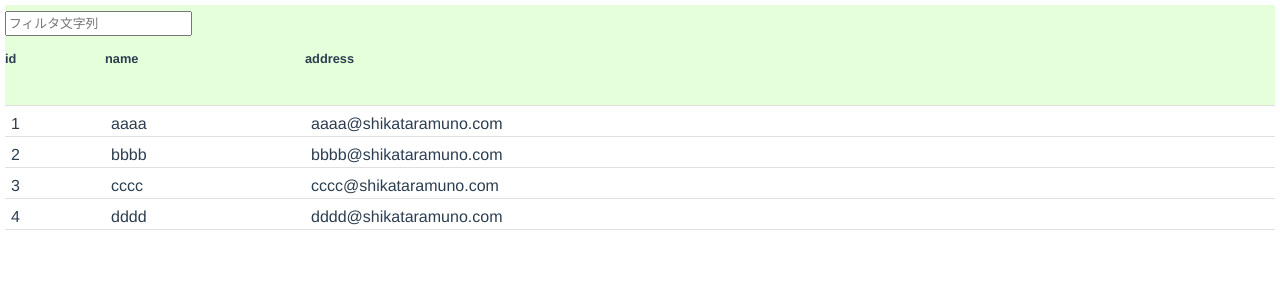
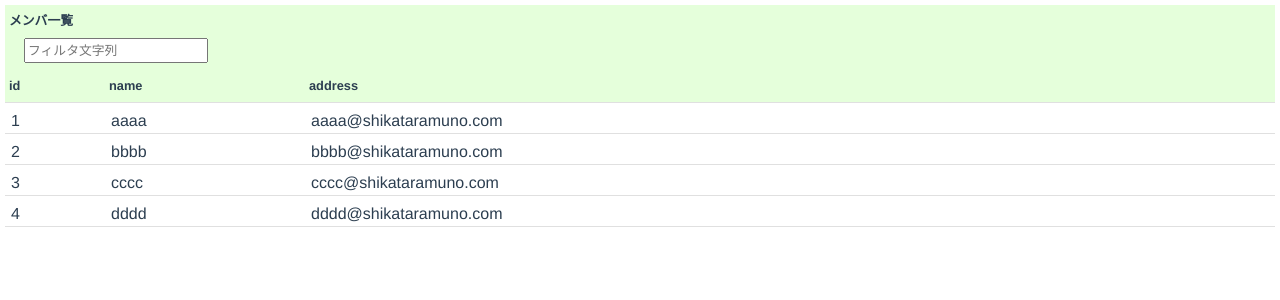
Before and after one commit to Shikataramuno/ResponsiveScrollableGrid, a Vue app: page / in a window 1280 px wide. Shown: the top 300 px of the page. Built offline with nearby package versions, Linux system fonts and the light colour scheme.

Commit message:
ソートのcomputed 処理を修正

```diff
--- a/src/components/ResponsiveScrollableGrid.vue
+++ b/src/components/ResponsiveScrollableGrid.vue
@@ -2,6 +2,9 @@
   <div class="container-fluid">
     <!-- #### Desktop用 #### -->
     <div class="desktop table-row header">
+      <b-row>
+        <label class="title" >メンバ一覧 </label>
+      </b-row>
       <b-row class='query-box'>
         <b-col cols="2">
           <form id="search">
@@ -12,7 +15,7 @@
         </b-col>
       </b-row>
       <div class="wrapper attributes header">
-        <div v-for="(val, idx) in columns" v-bind:key=idx @click="sortBy(val)" :class="[{ active: sortKey == val }, val]">
+        <div v-for="(val, idx) in columns" v-bind:key=idx @click="sortBy(val)" :class="[{ active: sortKey === val }, val]">
           {{ val }}
           <span class="arrow" :class="sortOrders[val] > 0 ? 'asc' : 'dsc'"></span>
         </div>
@@ -68,7 +71,7 @@ export default class ResponsiveScrollableGrid extends Vue {
   name: string = 'ResponsiveScrollableGrid';
   userName: string = 'admin';
   searchQuery: string = '';
-  sortKey: string = '';
+  sortKey: string = 'キー';
   memberList: object[] = [];
   columns: string[] = ['id', 'name', 'address'];
   sortOrders: object = {};
@@ -77,6 +80,7 @@ export default class ResponsiveScrollableGrid extends Vue {
   styleForNonSelectedRow: object = {'background-color': '#FFFFFF'};
 
   get members(): object[] {
+    console.log('members');
     let ret = this.memberList;
     const filterKey = this.searchQuery && this.searchQuery.toLowerCase();
     if (filterKey) {
@@ -88,7 +92,8 @@ export default class ResponsiveScrollableGrid extends Vue {
       });
     }
     const sortKey = this.sortKey;
-    const order = (this.sortOrders as any)[sortKey] || 1;
+    const order = (this.sortOrders as any)[sortKey] || -1;
+    console.log('sortKey : ' + sortKey + ', order : ' + order);
     if (sortKey) {
       // console.log('filterData by sortKey changed');
       ret = ret.slice().sort((a, b) => {
@@ -120,8 +125,9 @@ export default class ResponsiveScrollableGrid extends Vue {
   sortBy(key: string): void {
     console.log('sortBy : ' + key);
     this.sortKey = key;
-    (this.sortOrders as any)[key] = (this.sortOrders as any)[key] * -1;
-    console.log((this.sortOrders as any)[key]);
+    const sortOrders = Object.assign({}, this.sortOrders);
+    (sortOrders as any)[key] = (sortOrders as any)[key] * -1;
+    this.sortOrders = sortOrders;
   }
   edit(id: number): void {
     this.selectedId = id;
@@ -146,18 +152,24 @@ export default class ResponsiveScrollableGrid extends Vue {
     flex-grow: 0;
     -webkit-flex-grow: 0;
   }
+  .row {
+    margin-left: 0px;
+  }
   .table-row {
     border-bottom: 1px solid #e0e0e0;
     border-collapse: collapse;
+    margin-left: 0px;
+    margin-right: auto;
   }
   .table-row.header {
     background-color: rgb(229, 255, 219);
     font-weight: bold;
     padding-top: 6px;
     padding-bottom: 6px;
+    padding-left: 4px;
   }
   .wrapper.attributes.header {
-    height: 50px;
+    height: 20px;
   }
   .filter {
     width: 100%;
@@ -219,6 +231,9 @@ export default class ResponsiveScrollableGrid extends Vue {
    */
   @media screen and (max-device-width: 768px),screen and (max-width: 768px)
   {
+    .container {
+      padding-left: 4px;
+    }
     .wrapper.attributes.header {
       height: auto;
     }
```
